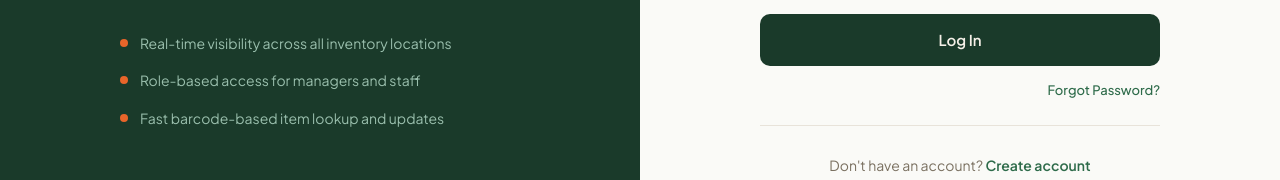
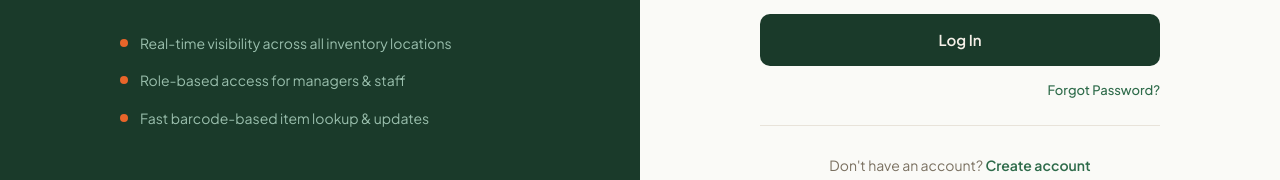
Before and after one commit to madhavbhayani/SANCHAY-The-Inventory-OS-for-Modern-Businesses-Inventory-Management-System-IMS, a React (Vite) app: page /login in a window 1280 px wide. Shown: the part 455-635 px from the top of the page. Built offline with nearby package versions, Linux system fonts and the light colour scheme.

Commit message:
Improved text edits

```diff
--- a/src/components/auth/Login.jsx
+++ b/src/components/auth/Login.jsx
@@ -55,8 +55,8 @@ function Login() {
 
           <ul className="auth-poster-feats">
             <li>Real-time visibility across all inventory locations</li>
-            <li>Role-based access for managers and staff</li>
-            <li>Fast barcode-based item lookup and updates</li>
+            <li>Role-based access for managers & staff</li>
+            <li>Fast barcode-based item lookup & updates</li>
           </ul>
         </div>
       </div>
```
